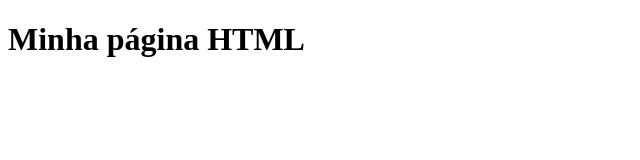
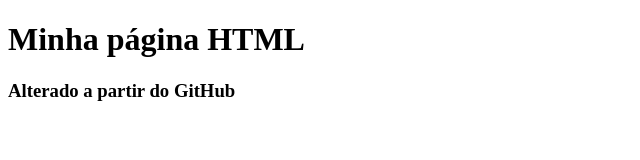
Before and after one commit to erika-kawabata/gama-no-github, a plain HTML site: page index.html in a window 1280 px wide. Shown: the whole page, without its empty margins (0-640 px from the left). Drawn offline with Linux system fonts and the light colour scheme.

Commit message:
Atualização a partir do Github

```diff
--- a/index.html
+++ b/index.html
@@ -14,5 +14,6 @@
 <body>
 
 <p class="p1"><span class="s1"><h1> Minha página HTML </h1></span></p>
+  <h3> Alterado a partir do GitHub</h3>
 </body>
 </html>
```
